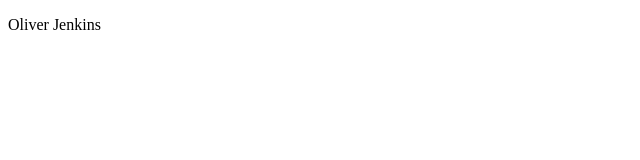
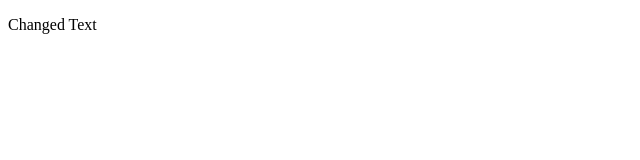
Before and after one commit to cyberforge1/my-test-repo, a plain HTML site: page index.html in a window 1280 px wide. Shown: the full height of the page, 0-640 px from the left. Drawn offline with Linux system fonts and the light colour scheme.

Commit message:
changes to the text in body

```diff
--- a/index.html
+++ b/index.html
@@ -6,6 +6,6 @@
     <title>My Name</title>
 </head>
 <body>
-    <p>Oliver Jenkins</p>
+    <p>Changed Text</p>
 </body>
 </html>
```
